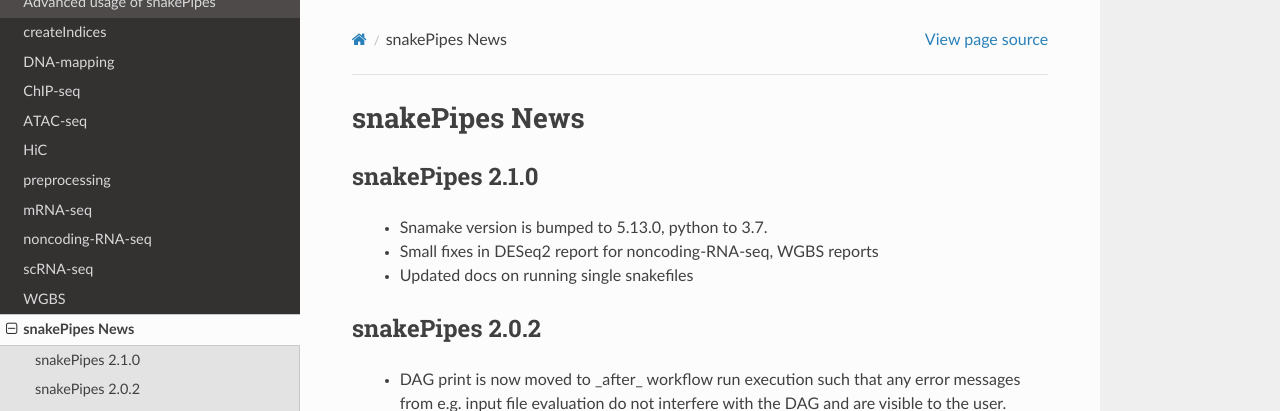
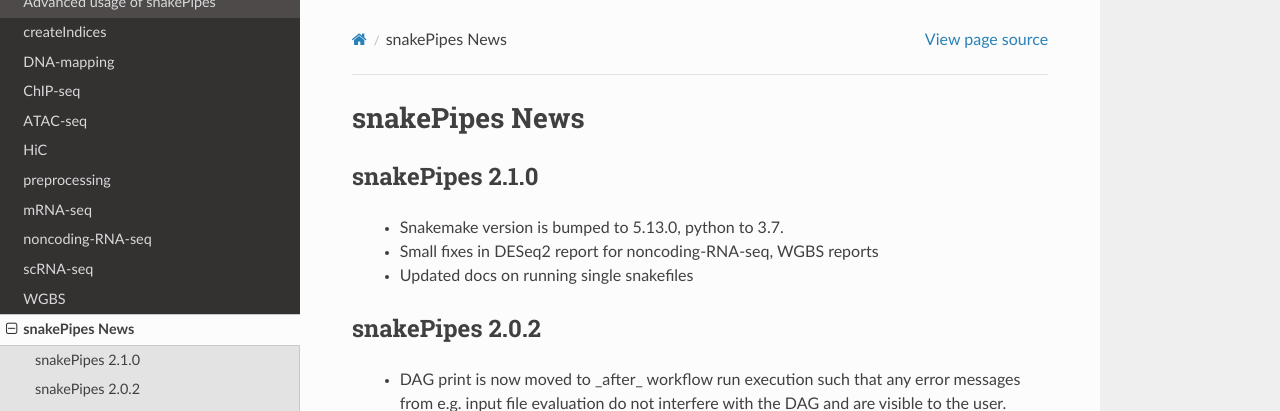
Before and after one commit to maxplanck-ie/snakepipes, a Sphinx documentation site: the page built from docs/content/News.rst, in a window 1280 px wide and 900 px high. Shown: the top 411 px of the window. Built offline with Sphinx 7.4.7 and the Read the Docs theme 2.0.0, drawn with Linux system fonts in a browser that asks for light colours.

```diff
--- a/docs/content/News.rst
+++ b/docs/content/News.rst
@@ -4,7 +4,7 @@ snakePipes News
 snakePipes 2.1.0
 ----------------
 
- * Snamake version is bumped to 5.13.0, python to 3.7.
+ * Snakemake version is bumped to 5.13.0, python to 3.7.
  * Small fixes in DESeq2 report for noncoding-RNA-seq, WGBS reports
  * Updated docs on running single snakefiles
 
```
Also changed, not shown: 2 other files.
